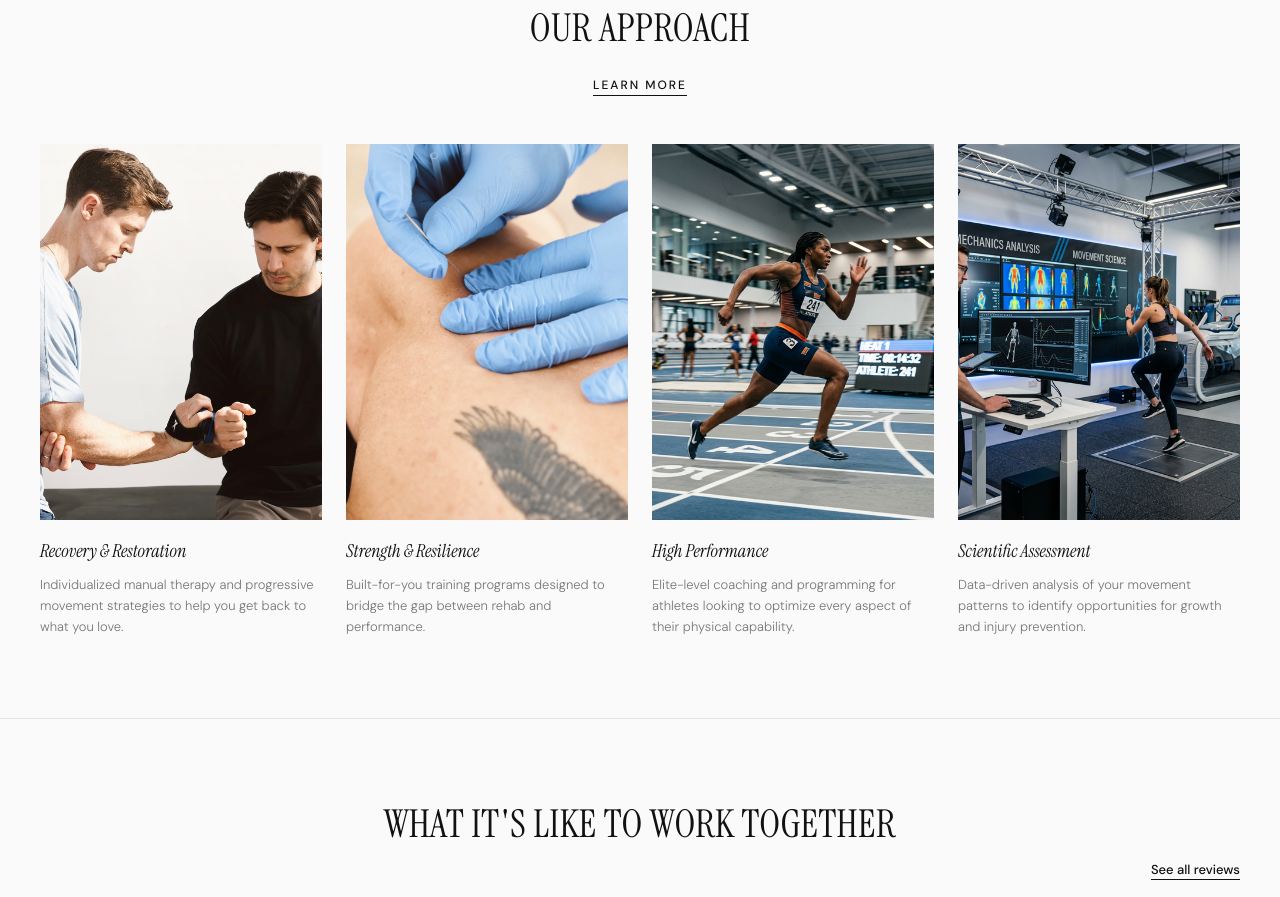
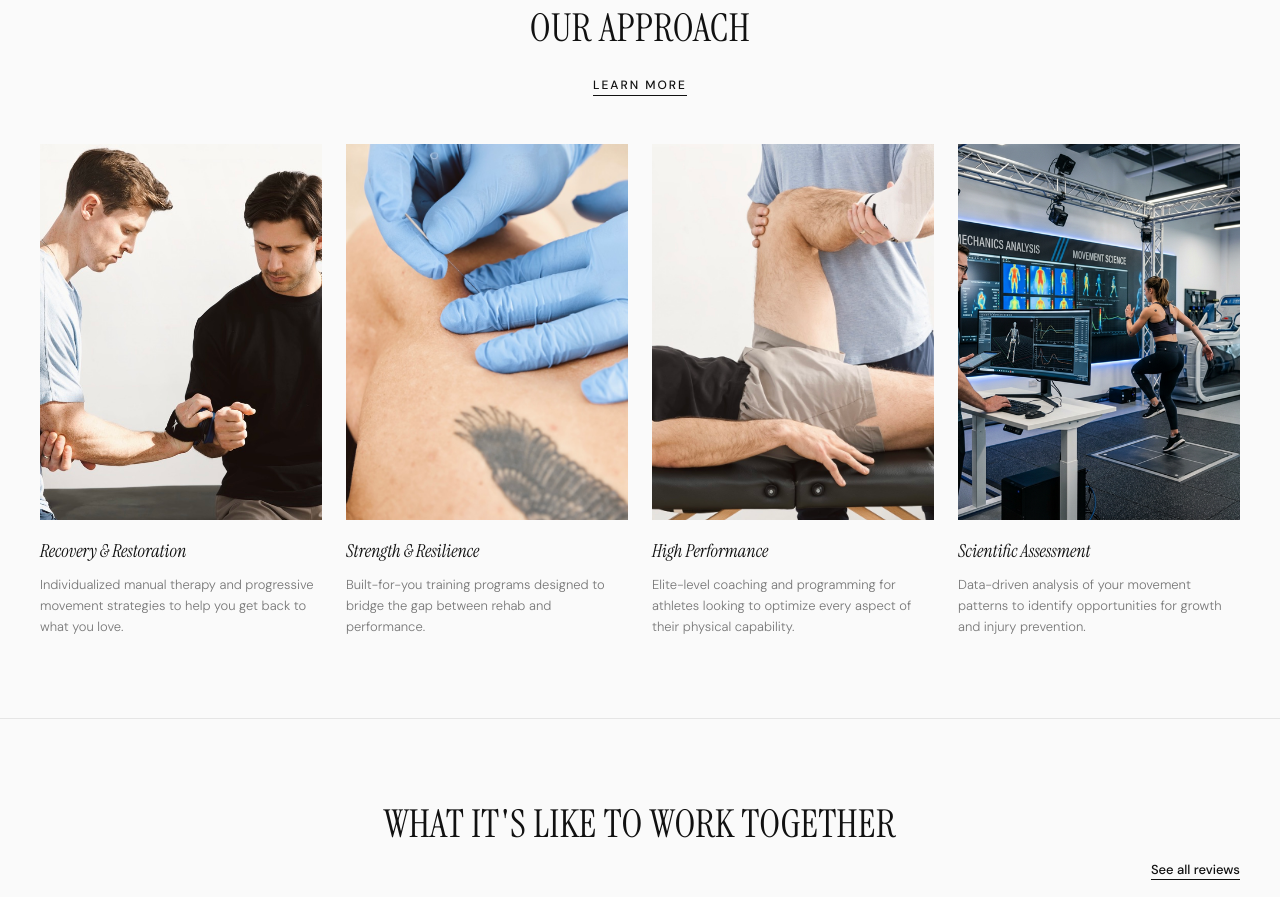
Before and after one commit to bseaholm4-hub/movewell, a plain HTML site: page index.html in a window 1280 px wide. Shown: the part 1167-2064 px from the top of the page. Drawn offline with nearby package versions, Linux system fonts and the light colour scheme.

Commit message:
Update approach-3 image to new photo

```diff
--- a/index.html
+++ b/index.html
@@ -67,7 +67,7 @@
       <div class="approach-card-excerpt">Built-for-you training programs designed to bridge the gap between rehab and performance.</div>
     </div>
     <div class="approach-card">
-      <div class="approach-card-img"><img src="assets/images/approach-3.png" alt="Performance"></div>
+      <div class="approach-card-img"><img src="assets/images/approach-3.jpeg" alt="Performance"></div>
       <p class="approach-card-title">High Performance</p>
       <div class="approach-card-excerpt">Elite-level coaching and programming for athletes looking to optimize every aspect of their physical capability.</div>
     </div>
```
Also changed, not shown: assets/images/approach-3.jpeg (added), assets/images/approach-3.png (deleted).
